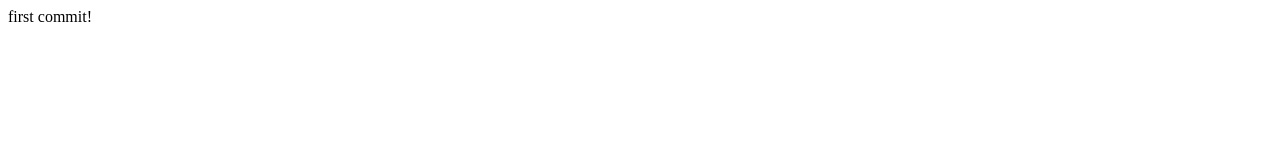
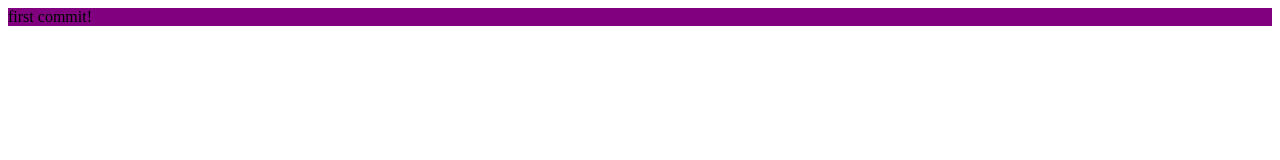
Before and after one commit to anelisynagano/git-flow-example, a plain HTML site: page index.html in a window 1280 px wide. Drawn offline with Linux system fonts and the light colour scheme.

Commit message:
Add style to div

```diff
--- a/index.html
+++ b/index.html
@@ -4,6 +4,7 @@
   <meta charset="UTF-8">
   <meta http-equiv="X-UA-Compatible" content="IE=edge">
   <meta name="viewport" content="width=device-width, initial-scale=1.0">
+  <link rel="stylesheet" href="style.css">
   <title>Document</title>
 </head>
 <body>
--- a/style.css
+++ b/style.css
@@ -0,0 +1,3 @@
+div {
+  background-color: purple;
+}
```
